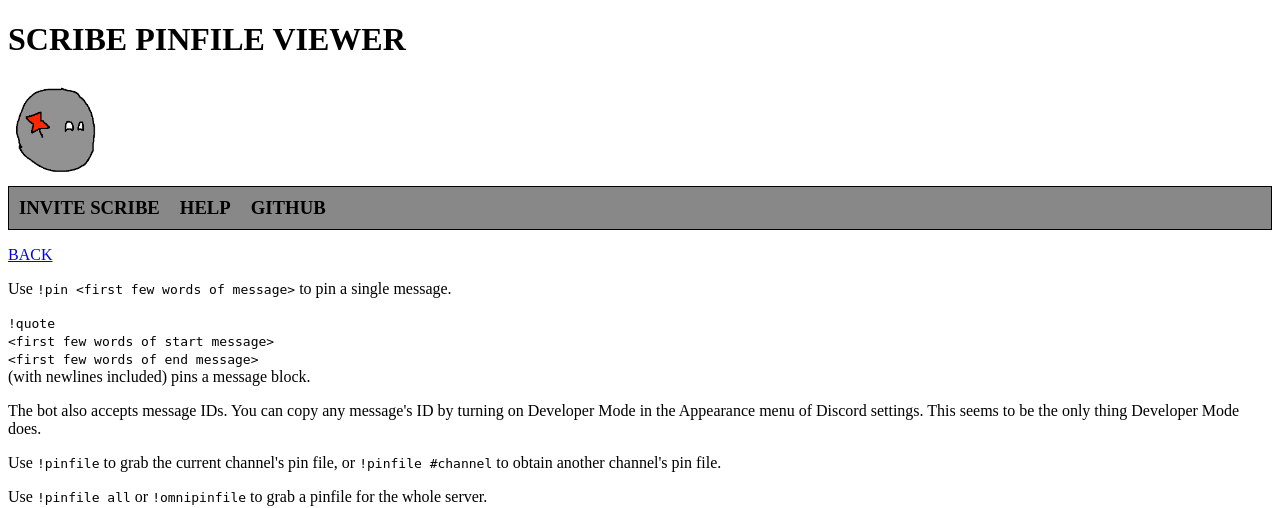
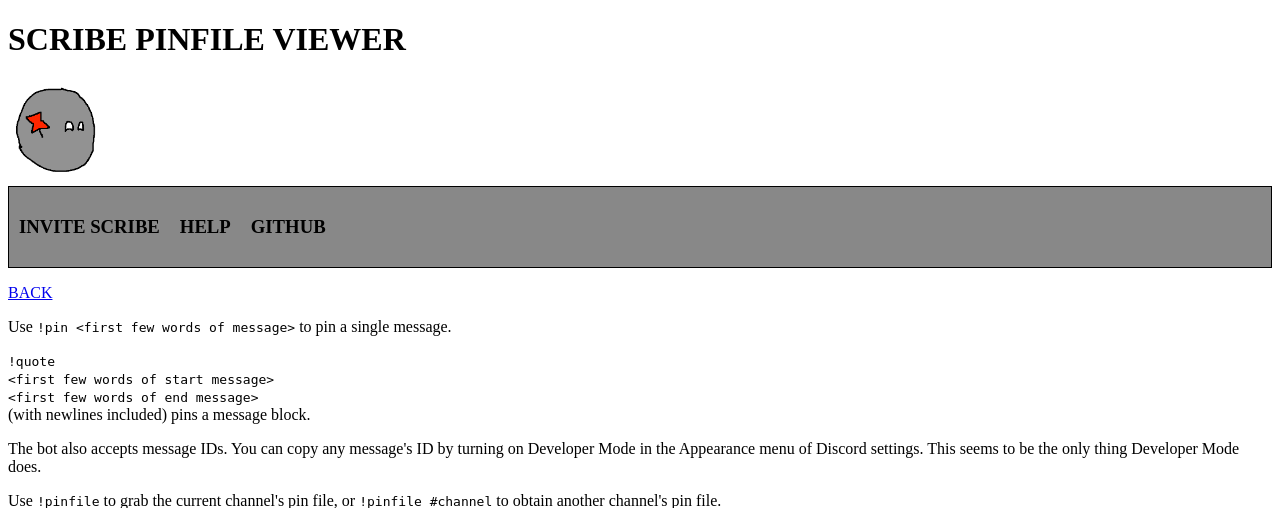
Before and after one commit to qxu21/glass, a Flask app: page /help in a window 1280 px wide. Shown: the top 508 px of the page. Run offline with Flask 2, Linux system fonts and the light colour scheme; parts of the project's set-up code (start-up, migrations or seed data) failed here and were passed over.

Commit message:
might junk this styling, attempting digitalagedragon stuff

```diff
--- a/app/templates/base.html
+++ b/app/templates/base.html
@@ -9,17 +9,18 @@
             margin: 0px;
             border: solid 1px;
         }
-        .blacklink {
+        .blacklinkbox {
             background-color: #888888;
             padding: 10px;
-            margin: 0;
+            margin: 0px;
+            color: black;
+            text-decoration: none;
         }
-        .blacklink:hover {
+        .blacklinkbox:hover {
             background-color: #666666;
         }
-        .blacklink a {
-            color: black;
-            text-decoration: none;
+        .blacklinkbox * {
+
         }
         </style>
 		<meta charset="utf-8">
@@ -31,12 +32,12 @@
 	<h1>SCRIBE PINFILE VIEWER</h1>
     <img src="{{ url_for('.static', filename='images/scribe.png') }}" width=100px> {# add borders? #}
     <nav>
-        <h3 class="blacklink"><a href="https://discordapp.com/api/oauth2/authorize?client_id=413082884912578560&permissions=0&scope=bot">INVITE SCRIBE</a></h3>
-        <h3 class="blacklink"><a href="{{ url_for('help') }}">HELP</a></h3>
-        <h3 class="blacklink"><a href="https://github.com/qxu21/glass">GITHUB</a></h3>
+        <a href="https://discordapp.com/api/oauth2/authorize?client_id=413082884912578560&permissions=0&scope=bot" class="blacklinkbox"><h3>INVITE SCRIBE</h3></a>
+        <a href="{{ url_for('help') }}" class="blacklinkbox"><h3>HELP</h3></a>
+        <a href="https://github.com/qxu21/glass" class="blacklinkbox"><h3>GITHUB</h3></a>
         {% if g.user.is_authenticated %}
-        <h3 class="blacklink"><a href="{{ url_for('pinfile_list') }}">PINFILE LIST</a></h3>
-        <h3 class="blacklink"><a href="{{ url_for('logout') }}">LOG OUT</a></h3>
+        <a href="{{ url_for('pinfile_list') }}" class="blacklinkbox"><h3>PINFILE LIST</h3></a>
+        <a href="{{ url_for('logout') }}" class="blacklinkbox"><h3>LOG OUT</h3></a>
         {% endif %}
     </nav>
 	{% with messages = get_flashed_messages() %}
--- a/app/templates/pinfile_list.html
+++ b/app/templates/pinfile_list.html
@@ -3,7 +3,7 @@
 <h1>GUILD: {{ guild_name.name }}</h1>
 <div>
 	{% for pair in pairs %}
-	<a href="{{pair[0]}}" style="color: black;text-decoration: none;"><h3 class="blacklink" style="border: solid 1px;">{{pair[1]}}</h3></a>
+	<a href="{{pair[0]}}" class="blacklinkbox"><h3 style="border: solid 1px;">{{pair[1]}}</h3></a>
 	{% endfor %}
 </div>
 
```
